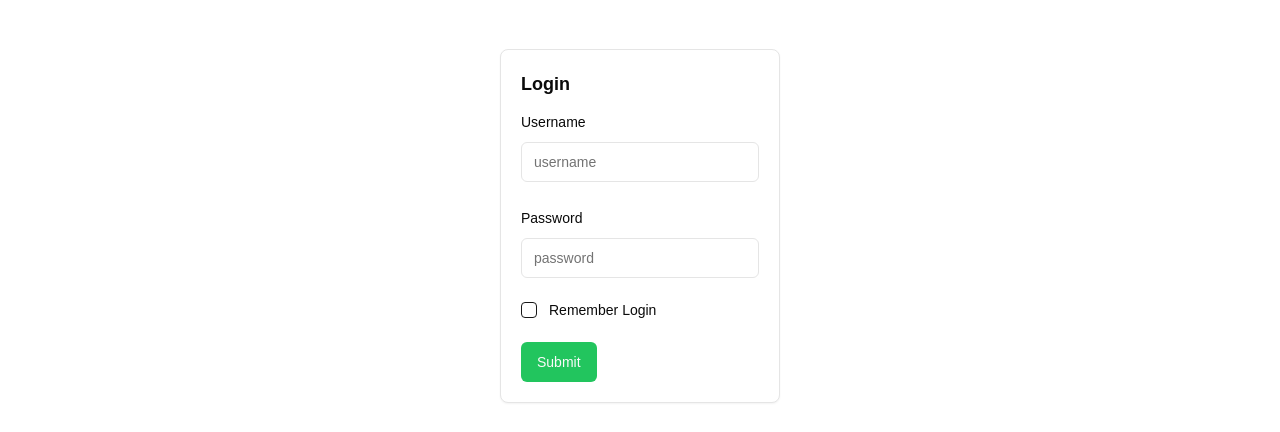
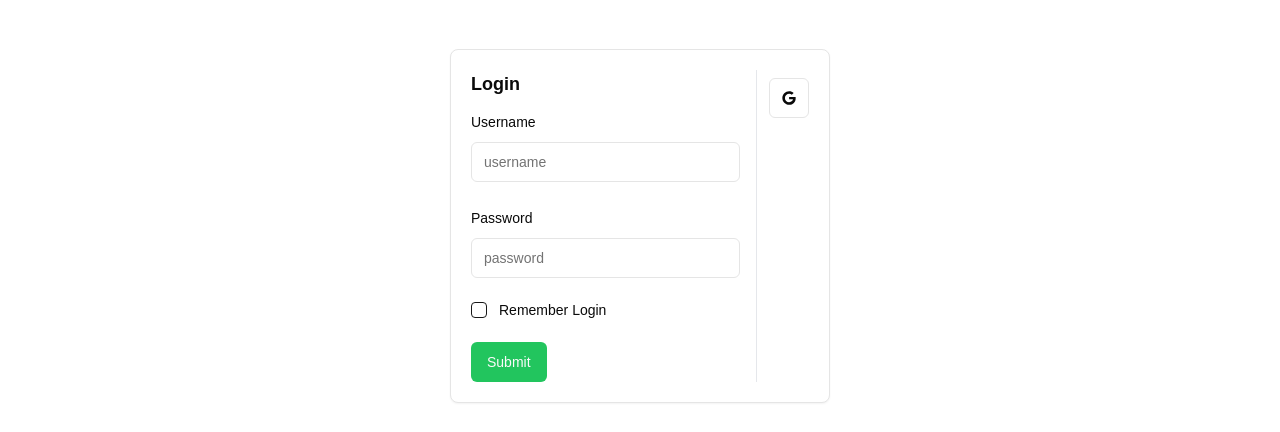
Before and after one commit to varunteja007006/template_nextjs_django, a Next.js app in the folder frontend/: page /login in a window 1280 px wide. Shown: the part 186-618 px from the top of the page. Built offline with nearby package versions, Linux system fonts and the light colour scheme; no server answers.

Commit message:
google login button

```diff
--- /dev/null
+++ b/frontend/features/auth/actions/actions.ts
@@ -0,0 +1 @@
+"use server";
--- a/frontend/features/auth/api/login.query.ts
+++ b/frontend/features/auth/api/login.query.ts
@@ -2,5 +2,9 @@ import { useQuery } from "react-query";
 import { validateToken } from "./login.api";
 
 export const validateTokenQuery = () => {
-  return useQuery({ queryKey: ["validate-token"], queryFn: validateToken });
+  return useQuery({
+    queryKey: ["validate-token"],
+    queryFn: validateToken,
+    retry: false,
+  });
 };
--- a/frontend/features/auth/components/login/form.tsx
+++ b/frontend/features/auth/components/login/form.tsx
@@ -20,6 +20,7 @@ import { Checkbox } from "@/components/ui/checkbox";
 
 import { LoginFormSchema } from "@/features/auth/schema/login.schema";
 import { useAuthContext } from "@/features/auth/context/auth.context";
+import OtherLogins from "./other-logins";
 
 export default function LoginForm() {
   const { login, loginV2 } = useAuthContext();
@@ -37,7 +38,9 @@ export default function LoginForm() {
   }
 
   return (
-    <Card className="w-[280px] p-5">
+    <Card className="w-[380px] p-5">
+      <div className="flex flex-col md:flex-row gap-1 items-stretch justify-around">
+        <div className="flex-1 pr-3">
           <div className="text-lg font-semibold mb-3">Login</div>
           <Form {...form}>
             <form onSubmit={form.handleSubmit(onSubmit)} className="space-y-6">
@@ -62,7 +65,11 @@ export default function LoginForm() {
                   <FormItem>
                     <FormLabel>Password</FormLabel>
                     <FormControl>
-                  <Input type="password" placeholder="password" {...field} />
+                      <Input
+                        type="password"
+                        placeholder="password"
+                        {...field}
+                      />
                     </FormControl>
                     <FormMessage />
                   </FormItem>
@@ -91,6 +98,11 @@ export default function LoginForm() {
               </Button>
             </form>
           </Form>
+        </div>
+        <div>
+          <OtherLogins />
+        </div>
+      </div>
     </Card>
   );
 }
--- a/frontend/features/auth/components/login/main.tsx
+++ b/frontend/features/auth/components/login/main.tsx
@@ -1,5 +1,6 @@
 "use client";
 import React from "react";
+
 import LoginForm from "./form";
 
 export default function LoginMain() {
--- /dev/null
+++ b/frontend/features/auth/components/login/other-logins.tsx
@@ -0,0 +1,74 @@
+import React from "react";
+
+import { Button } from "@/components/ui/button";
+
+import { FaGoogle } from "react-icons/fa6";
+import MyTooltip from "@/components/ui/custom/MyTooltip";
+import axios from "axios";
+
+export default function OtherLogins() {
+  async function loginWithGoogle() {
+    // axios.get("https://accounts.google.com/o/oauth2/v2/auth", {
+    //   params: {
+    //     include_granted_scopes: true,
+    //     response_type: "token",
+    //     state: "",
+    //     redirect_uri: "http://localhost:3000",
+    //     client_id: `${process.env.NEXT_PUBLIC_GOOGLE_CLIENT_ID}`,
+    //   },
+    // });
+    /*
+     * Create form to request access token from Google's OAuth 2.0 server.
+     */
+    oauthSignIn();
+    function oauthSignIn() {
+      // Google's OAuth 2.0 endpoint for requesting an access token
+      var oauth2Endpoint = "https://accounts.google.com/o/oauth2/v2/auth";
+
+      // Create <form> element to submit parameters to OAuth 2.0 endpoint.
+      var form = document.createElement("form");
+      form.setAttribute("method", "GET"); // Send as a GET request.
+      form.setAttribute("action", oauth2Endpoint);
+
+      // Parameters to pass to OAuth 2.0 endpoint.
+      var params = {
+        client_id: process.env.NEXT_PUBLIC_GOOGLE_CLIENT_ID,
+        redirect_uri: "http://localhost:3000",
+        response_type: "token",
+        scope: "https://www.googleapis.com/auth/drive.metadata.readonly",
+        include_granted_scopes: "true",
+        state: "pass-through value",
+      };
+
+      // Add form parameters as hidden input values.
+      for (var p in params) {
+        if (params.hasOwnProperty(p)) {
+          var input = document.createElement("input");
+          input.setAttribute("type", "hidden");
+          input.setAttribute("name", p);
+          input.setAttribute("value", params[p]);
+          form.appendChild(input);
+        }
+      }
+
+      // Add form to page and submit it to open the OAuth 2.0 endpoint.
+      document.body.appendChild(form);
+      form.submit();
+    }
+  }
+
+  return (
+    <div className="p-2 md:pl-3 md:pr-0 h-full border-l dark:border-none">
+      <MyTooltip text={"Sign in with Google"}>
+        <Button
+          type="button"
+          onClick={loginWithGoogle}
+          variant={"outline"}
+          size={"icon"}
+        >
+          <FaGoogle />
+        </Button>
+      </MyTooltip>
+    </div>
+  );
+}
--- a/frontend/lib/axios.ts
+++ b/frontend/lib/axios.ts
@@ -39,6 +39,7 @@ axios.interceptors.response.use(
           logout();
         };
 
+
         refresh();
       } catch (error) {
         console.error(error);
```
Also changed, not shown: 2 other files (tests, documents, lock files or other folders). Lines whose indentation alone changed are shown as unchanged.
